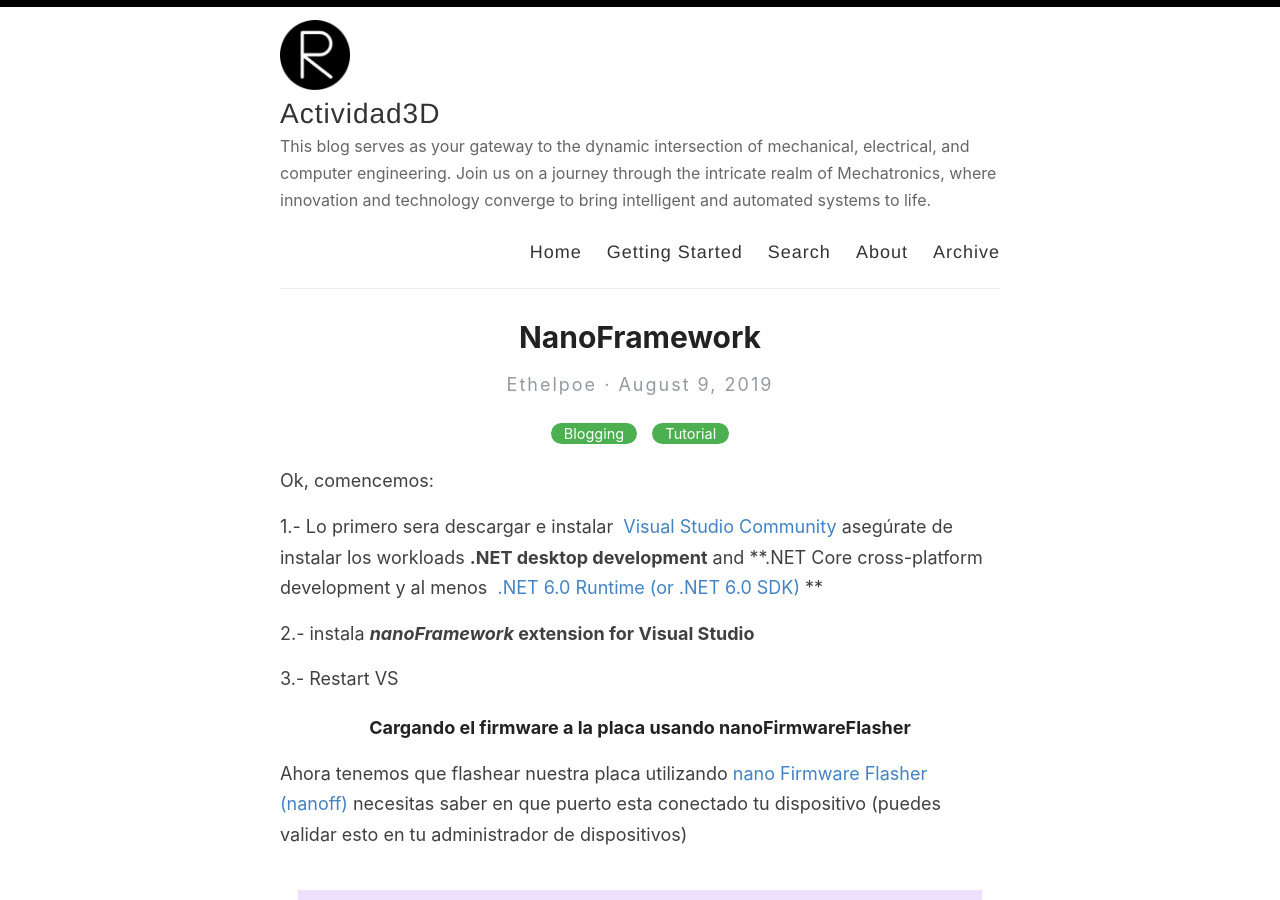
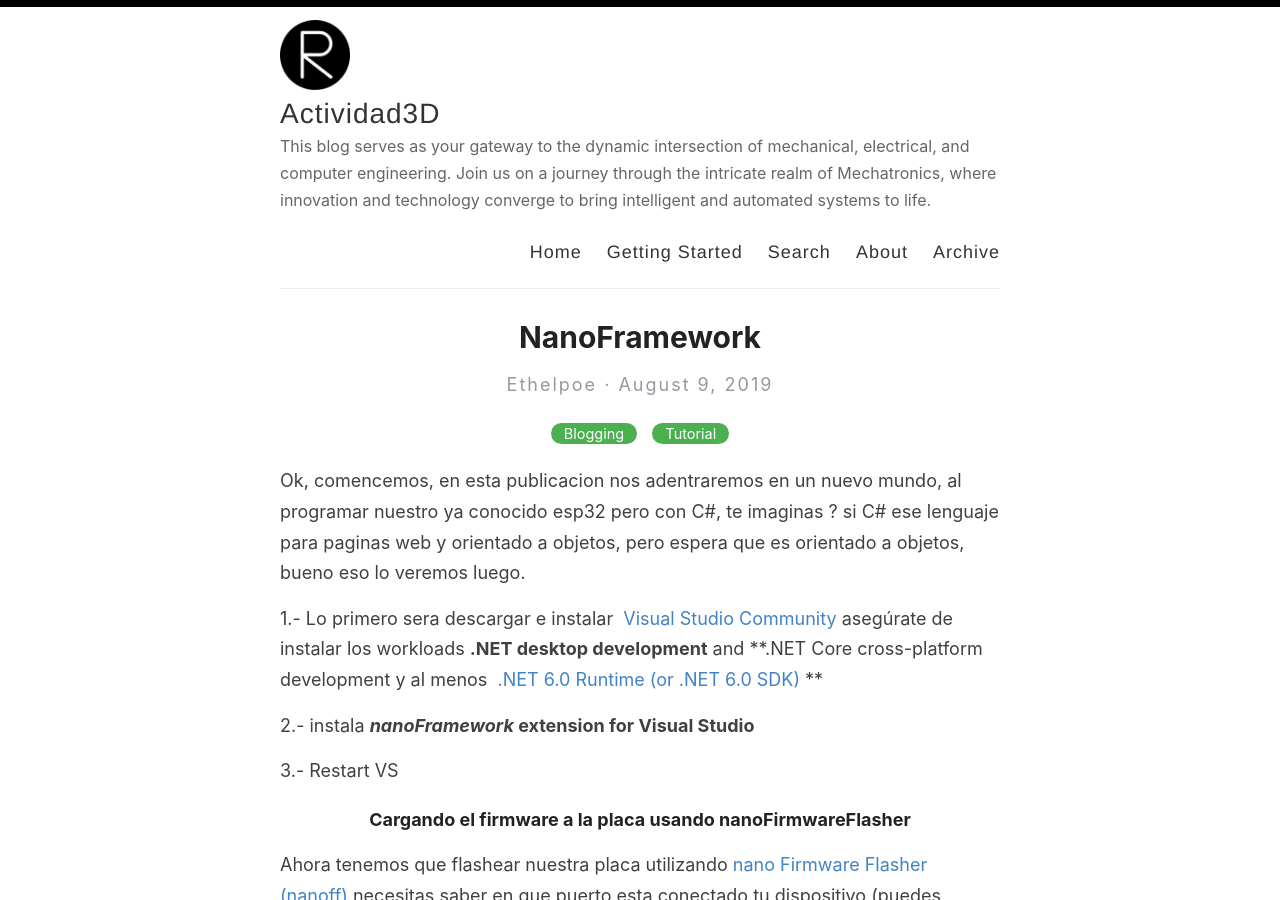
Before and after one commit to ethelpoe/ethelpoe.github.io, a Jekyll site: the page built from _posts/2019-2-13-NanoFramewrok Getting Starter.md, in a window 1280 px wide and 900 px high. Built offline with Jekyll 4.4.1, drawn with Linux system fonts in a browser that asks for light colours; our own code applies the rules of GitHub Pages for plain Markdown files.

Commit message:
Update 2019-2-13-NanoFramewrok Getting Starter.md

```diff
--- a/_posts/2019-2-13-NanoFramewrok Getting Starter.md
+++ b/_posts/2019-2-13-NanoFramewrok Getting Starter.md
@@ -11,7 +11,7 @@ tags:
 pin: false
 ---
 
-Ok, comencemos:
+Ok, comencemos, en esta publicacion nos adentraremos en un nuevo mundo, al programar nuestro ya conocido esp32 pero con C#, te imaginas ? si C# ese lenguaje para paginas web y orientado a objetos, pero espera que es orientado a objetos, bueno eso lo veremos luego.
 
 1.- Lo primero sera descargar e instalar  [Visual Studio Community](https://www.visualstudio.com/downloads) asegúrate de instalar los workloads **.NET desktop development** and **.NET Core cross-platform development y al menos  [.NET 6.0 Runtime (or .NET 6.0 SDK)](https://dotnet.microsoft.com/download) **
 
```
